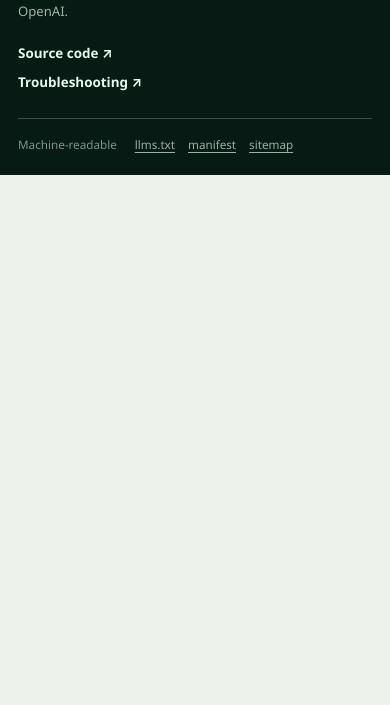
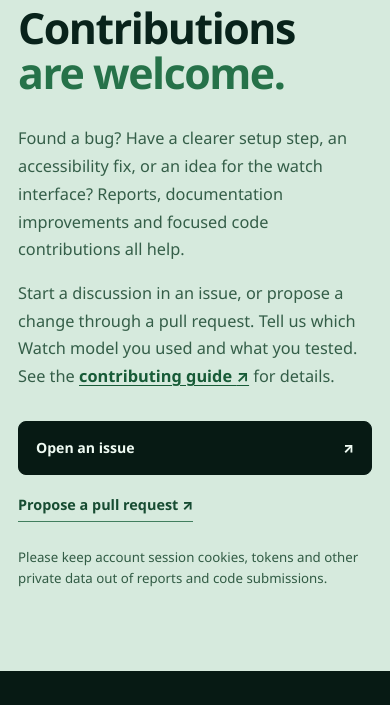
Before and after one commit to XxYouDeaDPunKxX/Voxora, a plain HTML site: page index.html in a window 390 px wide. Shown: the part 5364-6069 px from the top of the page. Before the commit the page ends 5539 px from the top, so only its background shows below. Drawn offline with Linux system fonts and the light colour scheme.

Commit message:
Invite contributions on Voxora Pages

```diff
--- a/index.html
+++ b/index.html
@@ -49,6 +49,7 @@
           <a href="#features">Features</a>
           <a href="#install">Install</a>
           <a href="#requirements">Details</a>
+          <a href="#contributing">Contributing</a>
         </nav>
         <a class="header-link" href="https://github.com/XxYouDeaDPunKxX/Voxora" target="_blank" rel="noopener noreferrer">GitHub <span aria-hidden="true">↗</span></a>
       </header>
@@ -143,6 +144,24 @@
           </dl>
         </div>
       </section>
+
+      <section class="contribute-section" id="contributing" aria-labelledby="contribute-heading">
+        <div class="wrap contribute-grid">
+          <div>
+            <p class="section-number">04 <span aria-hidden="true">/</span> OPEN TO IDEAS</p>
+            <h2 id="contribute-heading">Contributions<br><em>are welcome.</em></h2>
+          </div>
+          <div class="contribute-copy">
+            <p>Found a bug? Have a clearer setup step, an accessibility fix, or an idea for the watch interface? Reports, documentation improvements and focused code contributions all help.</p>
+            <p>Start a discussion in an issue, or propose a change through a pull request. Tell us which Watch model you used and what you tested. See the <a class="inline-link" href="https://github.com/XxYouDeaDPunKxX/Voxora/blob/main/CONTRIBUTING.md" target="_blank" rel="noopener noreferrer">contributing guide <span aria-hidden="true">↗</span></a> for details.</p>
+            <div class="contribute-actions">
+              <a class="button button-contribute" href="https://github.com/XxYouDeaDPunKxX/Voxora/issues/new" target="_blank" rel="noopener noreferrer">Open an issue <span aria-hidden="true">↗</span></a>
+              <a class="contribute-link" href="https://github.com/XxYouDeaDPunKxX/Voxora/compare" target="_blank" rel="noopener noreferrer">Propose a pull request <span aria-hidden="true">↗</span></a>
+            </div>
+            <p class="contribute-note">Please keep account session cookies, tokens and other private data out of reports and code submissions.</p>
+          </div>
+        </div>
+      </section>
     </main>
 
     <footer class="site-footer">
--- a/styles.css
+++ b/styles.css
@@ -125,6 +125,21 @@ code { color: #c9f5d5; background: #ffffff0d; padding: .1em .33em; border-radius
 .facts dt { color: #3e6550; font-size: .9rem; }
 .facts dd { margin: 0; font-size: .96rem; text-align: right; font-weight: 740; }
 
+.contribute-section { background: #d6eadd; padding: clamp(90px, 8vw, 130px) 0; }
+.contribute-grid { display: grid; grid-template-columns: minmax(0, 1.08fr) minmax(0, .92fr); align-items: start; gap: clamp(40px, 8vw, 130px); }
+.contribute-grid h2 { margin-top: 21px; }
+.contribute-grid h2 em { font-style: normal; color: #267249; }
+.contribute-copy > p { max-width: 520px; line-height: 1.7; color: #345e48; font-size: 1.02rem; }
+.contribute-copy > p + p { margin-top: 16px; }
+.inline-link { color: #175b37; font-weight: 730; text-decoration: underline; text-underline-offset: 3px; }
+.inline-link:hover { color: #267249; }
+.contribute-actions { display: flex; flex-wrap: wrap; align-items: center; gap: 24px; margin-top: 30px; }
+.button-contribute { background: var(--deep); color: #effbf3; border: 1px solid var(--deep); }
+.button-contribute:hover { background: #184a32; }
+.contribute-link { font-size: .9rem; font-weight: 770; padding-bottom: 7px; border-bottom: 1px solid #427e5e; color: #174c32; }
+.contribute-link:hover { color: #267249; }
+.contribute-copy .contribute-note { margin-top: 25px; font-size: .83rem; line-height: 1.6; color: #315b44; }
+
 .site-footer { background: #071a14; color: #e6f7eb; }
 .footer-main { display: grid; grid-template-columns: 1fr 1.15fr 1fr; align-items: center; gap: 28px; min-height: 148px; padding-block: 36px; }
 .footer-main p { line-height: 1.55; color: #99b5a6; font-size: .82rem; }
@@ -152,7 +167,7 @@ code { color: #c9f5d5; background: #ffffff0d; padding: .1em .33em; border-radius
   .hero-copy { max-width: 660px; }
   .hero h1 { font-size: clamp(3.5rem, 9vw, 5.7rem); }
   .hero-visual { max-width: 470px; width: 100%; justify-self: center; }
-  .section-heading, .install-grid, .details-grid { grid-template-columns: 1fr; gap: 22px; }
+  .section-heading, .install-grid, .details-grid, .contribute-grid { grid-template-columns: 1fr; gap: 22px; }
   .section-heading > p { justify-self: start; max-width: 560px; }
   .feature-grid { grid-template-columns: 1fr; gap: 18px; }
   .feature-card { display: grid; grid-template-columns: minmax(0, .9fr) minmax(0, 1.1fr); align-items: stretch; }
@@ -191,6 +206,10 @@ code { color: #c9f5d5; background: #ffffff0d; padding: .1em .33em; border-radius
   .steps p { font-size: .9rem; }
   .install-bottom { flex-direction: column; align-items: stretch; margin-top: 48px; }
   .details-section { padding-block: 82px; }
+  .contribute-section { padding-block: 82px; }
+  .contribute-grid { gap: 30px; }
+  .contribute-actions { align-items: stretch; flex-direction: column; gap: 20px; }
+  .contribute-link { align-self: flex-start; }
   .facts > div { grid-template-columns: 1fr; gap: 7px; padding: 18px 0; }
   .facts dd { text-align: left; }
   .footer-main { grid-template-columns: 1fr; gap: 22px; padding-block: 42px 27px; }
```
Also changed, not shown: raw-manifest.json (+6 -1 lines), llms.txt.
